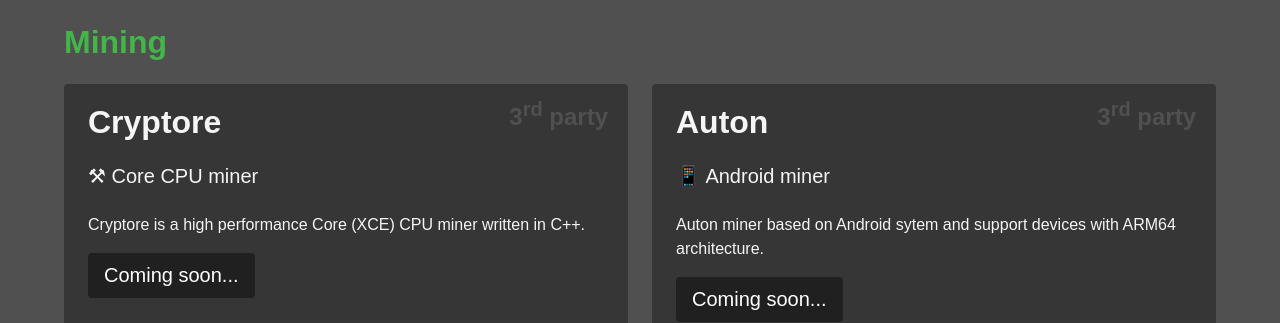
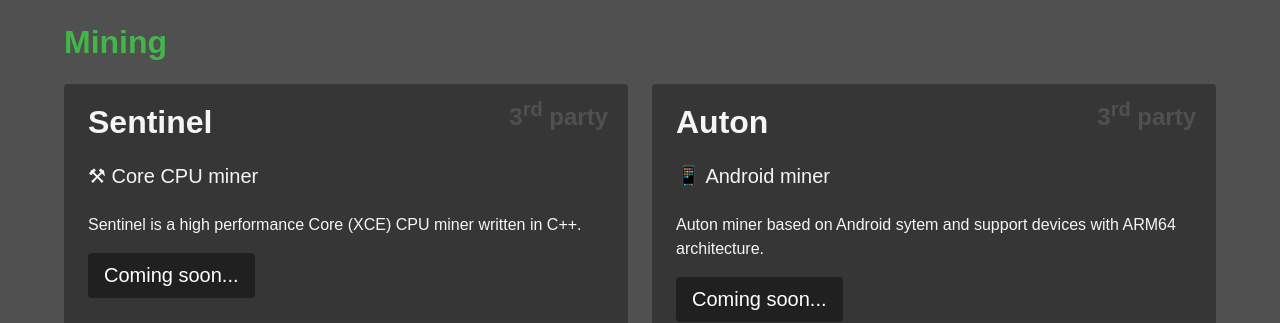
Before and after one commit to core-coin/web-coreblockchain, a Jekyll site: the page built from get-started.html, in a window 1280 px wide and 900 px high, scrolled down 1145 px. Shown: the part 156-479 px from the top of the window. Built offline with Jekyll 4.4.1, drawn with Linux system fonts in a browser that asks for light colours; some of the changed text lies outside the part shown.

Commit message:
Update
Change design and content

```diff
--- a/_layouts/default.html
+++ b/_layouts/default.html
@@ -21,7 +21,7 @@
               </a>
             </div>
             <div class="column is-half has-text-right">
-              <a href="/get-started" class="button is-success is-small is-outlined">Get started</a>
+              <a href="/get-started" class="button is-success is-small">Get started</a>
             </div>
           </div>
         </div>
--- a/get-started.html
+++ b/get-started.html
@@ -14,9 +14,7 @@
 						<p class="subtitle">👝 Core Wallet and ÐApp browser</p>
 						<p>The Core Wallet allows you to hold and secure Core and other crypto-assets built on Core, as well as write, deploy and use Smart Contracts.</p>
 						<p class="mt10">
-							<a href="#" class="button is-black is-medium">Linux</a>
-							<a href="#" class="button is-black is-medium">macOS</a>
-							<a href="#" class="button is-black is-medium">Windows</a>
+							<a href="https://github.com/core-coin/wallet/releases/latest" class="button is-black is-medium">Releases</a>
 						</p>
 					</article>
 				</div>
@@ -29,9 +27,7 @@
 						<p class="subtitle">⚙️ Core Daemon software</p>
 						<p>Go-core is the the command line interface for running a full Core node implemented in Go.</p>
 						<p class="mt10">
-							<a href="#" class="button is-black is-medium">Linux</a>
-							<a href="#" class="button is-black is-medium">macOS</a>
-							<a href="#" class="button is-black is-medium">Windows</a>
+							<a href="https://github.com/core-coin/go-core/releases/latest" class="button is-black is-medium">Releases</a>
 						</p>
 					</article>
 				</div>
@@ -84,10 +80,10 @@
 			<div class="tile">
 				<div class="tile is-parent">
 					<article class="tile is-child notification is-dark">
-						<p class="title">Cryptore</p>
+						<p class="title">Sentinel</p>
 						<p class="badge">3<sup>rd</sup> party</p>
 						<p class="subtitle">⚒ Core CPU miner</p>
-						<p>Cryptore is a high performance Core (XCE) CPU miner written in C++.</p>
+						<p>Sentinel is a high performance Core (XCE) CPU miner written in C++.</p>
 						<p class="mt10">
 							<a href="#" target="_blank" class="button is-black is-medium">Coming soon...</a>
 						</p>
--- a/index.html
+++ b/index.html
@@ -12,7 +12,7 @@
         <div class="column has-text-left">
           {% assign slogan = site.description | default: site.github.project_tagline | split:" " %}
           <p class="slogan is-size-1"><span>{{ slogan[0] }}</span> {{ slogan[1] }}<br>{{ slogan[2] }}<br><span>{{ slogan[3] }} {{ slogan[4] }}</span><br>{{ slogan[5] }}<br>{{ slogan[6] }}</p>
-          <p><a href="/get-started" class="button is-success is-large is-outlined">Get started</a></p>
+          <p><a href="/get-started" class="button is-success is-large">Get started</a></p>
         </div>
       </div>
     </div>
```
Also changed, not shown: branding.html (+6 -6 lines), images/core-coin-logo-40x40.png (added).
